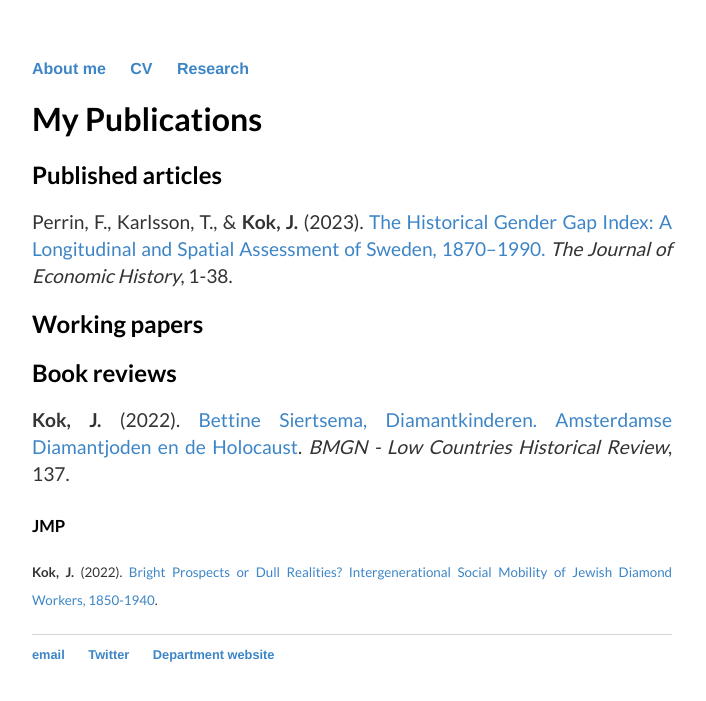
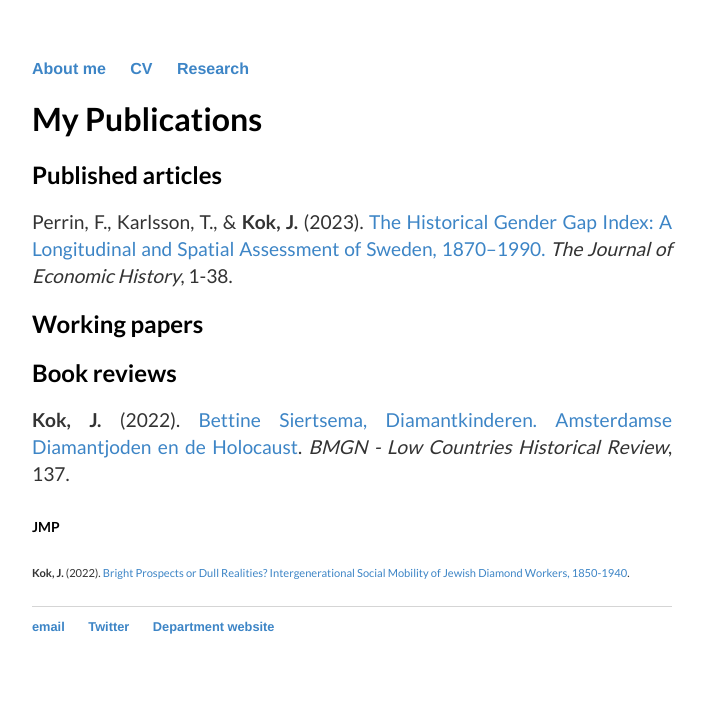
Before and after one commit to kok-joris/kok-joris.github.io, a Jekyll site: the page built from research/index.html, in a window 1280 px wide. Shown: the top 701 px of the page, without its empty margins (288-994 px from the left). Built offline with Jekyll 4.4.1, drawn with Linux system fonts in a browser that asks for light colours; Markdown is read by kramdown in place of the engine named in the settings.

```diff
--- a/research/index.html
+++ b/research/index.html
@@ -16,9 +16,18 @@ title: Research
 		<b>Kok, J.</b> (2022). <a href="https://bmgn-lchr.nl/article/view/11294/13620" target="_blank">Bettine Siertsema, Diamantkinderen. Amsterdamse Diamantjoden en de Holocaust</a>. <i>BMGN - Low Countries Historical Review</i>, 137.
 	</p>
 
-	<h2><small><small>JMP</small></small></h2>
+
+
+
+
+
+
+
+
+
+	<h2><small><small><small>JMP</small></small></small></h2>
 	<p align="justify">
-		<small><small><b>Kok, J.</b> (2022). <a href="https://kok-joris.github.io/images/JMP_JorisKok_PRELIM.pdf" target="_blank">Bright Prospects or Dull Realities? Intergenerational Social Mobility of Jewish Diamond Workers, 1850-1940</a>.</small></small>
+		<small><small><small><b>Kok, J.</b> (2022). <a href="https://kok-joris.github.io/images/JMP_JorisKok.pdf" target="_blank">Bright Prospects or Dull Realities? Intergenerational Social Mobility of Jewish Diamond Workers, 1850-1940</a>.</small></small></small>
 	</p>
 
 </div><!-- /.blurb -->
```
